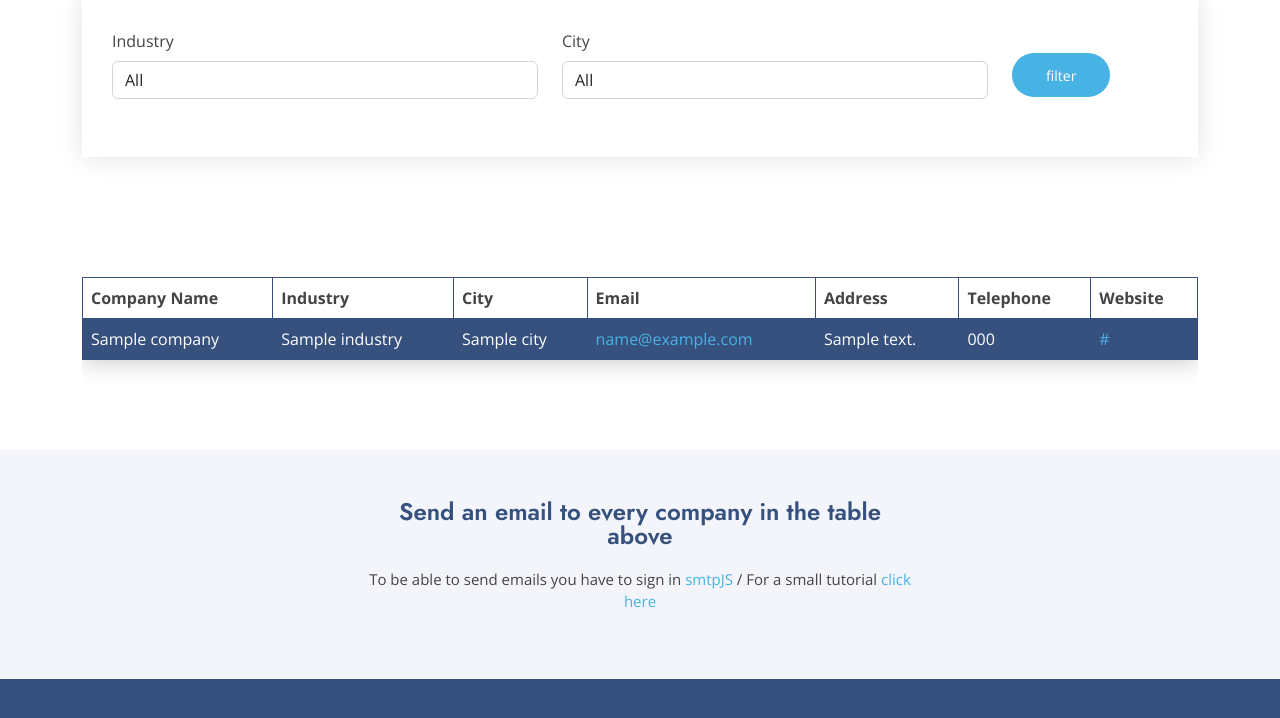
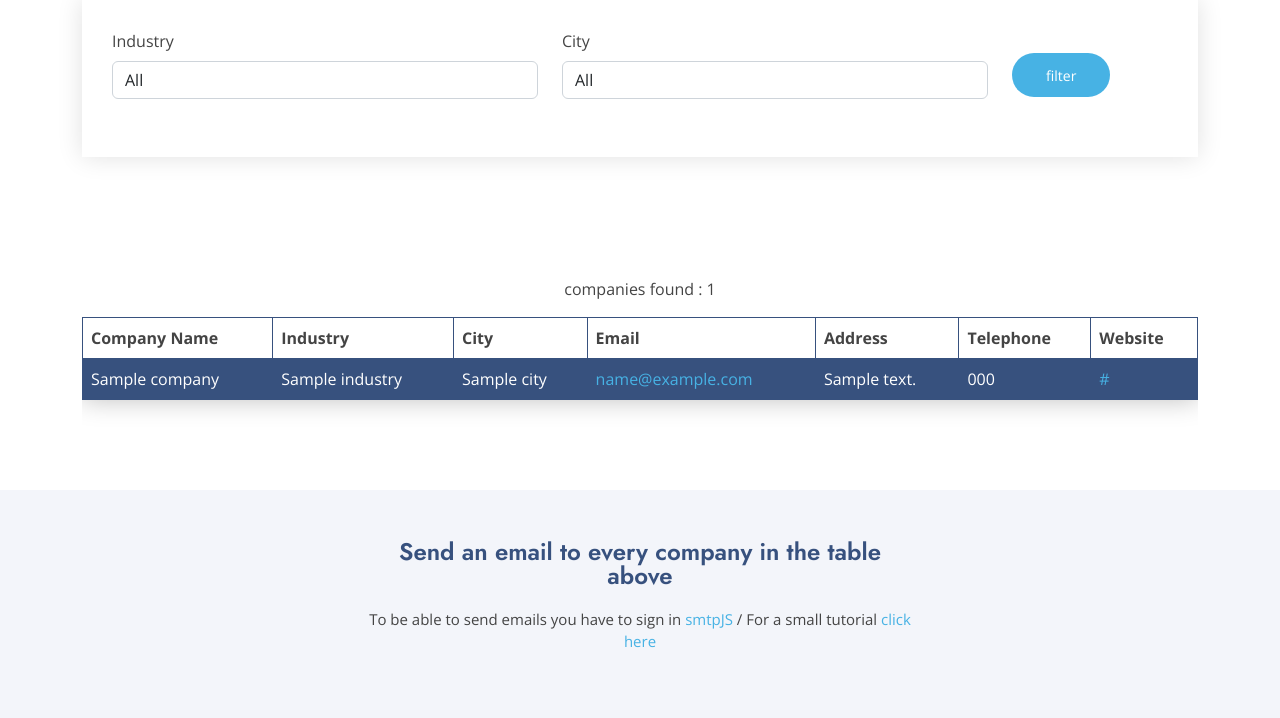
Before and after one commit to UUinc/Companies_DB, a PHP site: page / in a window 1280 px wide. Shown: the part 205-923 px from the top of the page. Run offline with PHP 8.4, Linux system fonts and the light colour scheme; tables that the repository leaves empty or names only in its code hold one stand-in row (values such as "Sample post").

Commit message:
add a text showing how many companies found

```diff
--- a/index.php
+++ b/index.php
@@ -260,22 +260,31 @@
 
           if($industry == 0 and $city == 0)
           {
-              $sql = "SELECT * FROM companies";
+              $sql = "SELECT * FROM companies ORDER BY company_name";
+              $comapnies_number = "SELECT COUNT(*) FROM companies";
           }
           elseif($industry == 0)
           {
-
-              $sql = "SELECT * FROM companies WHERE city_id = ".$city;
+              $sql = "SELECT * FROM companies WHERE city_id = ".$city." ORDER BY company_name";
+              $comapnies_number = "SELECT COUNT(*) FROM companies WHERE city_id = ".$city;
           }
           elseif($city == 0)
           {
-              $sql = "SELECT * FROM companies WHERE industry_id = ".$industry;
+              $sql = "SELECT * FROM companies WHERE industry_id = ".$industry." ORDER BY company_name";
+              $comapnies_number = "SELECT COUNT(*) FROM companies WHERE industry_id = ".$industry;
           }
           else
           {
-              $sql = "SELECT * FROM companies WHERE industry_id = ".$industry." and city_id = ".$city;
+              $sql = "SELECT * FROM companies WHERE industry_id = ".$industry." and city_id = ".$city." ORDER BY company_name";
+              $comapnies_number = "SELECT COUNT(*) FROM companies WHERE industry_id = ".$industry." and city_id = ".$city;
           }
 
+          //get the number of companies in db
+          $result = mysqli_query($link, $comapnies_number);
+          $number = mysqli_fetch_array($result);
+          echo "<p class=\"text-center\">companies found : ".$number['COUNT(*)']."</p>";
+
+          //get records from db
           $result = mysqli_query($link, $sql) or die(mysqli_error($link));
 
           echo "<div style=\"overflow-x:auto;\">";
```
